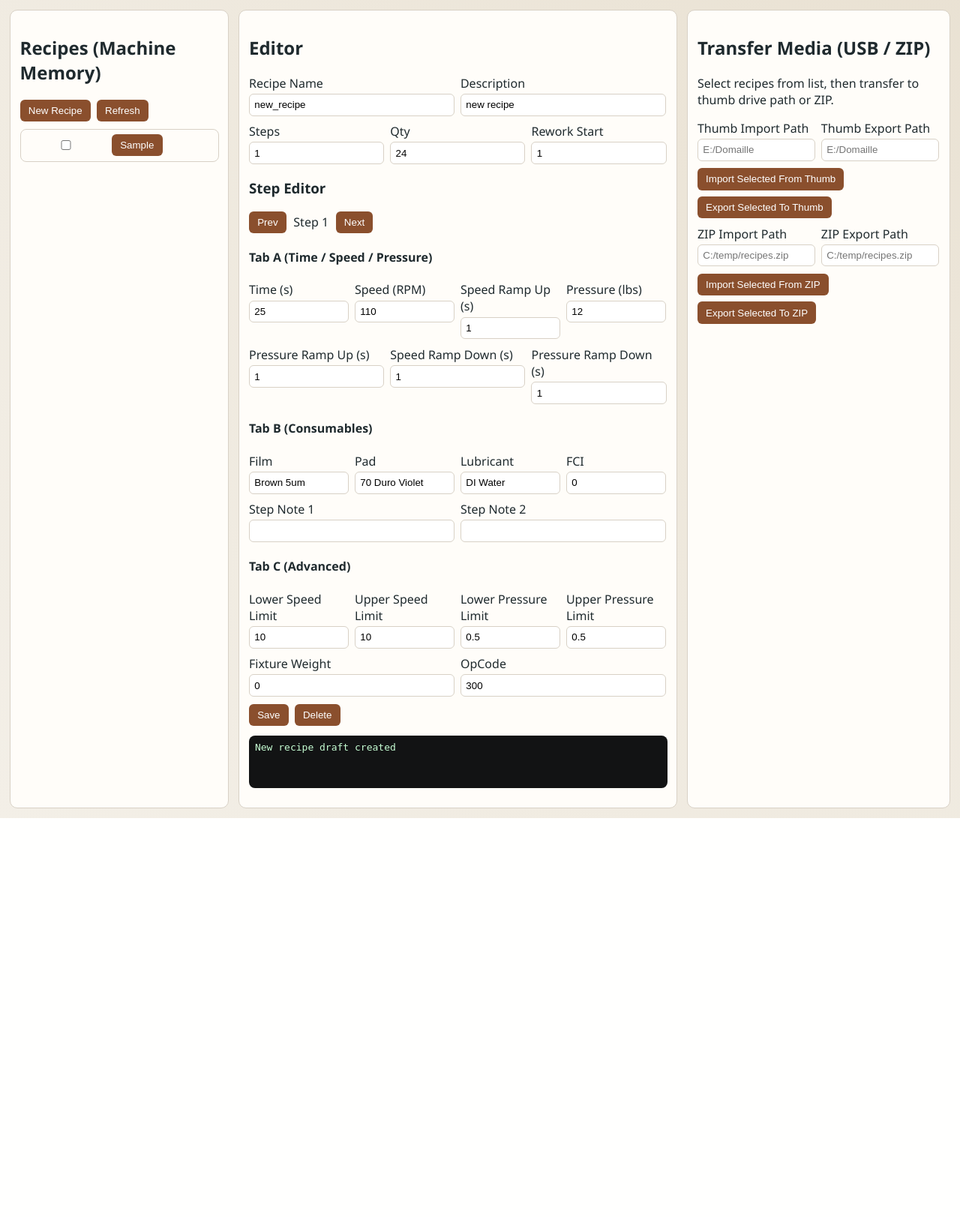
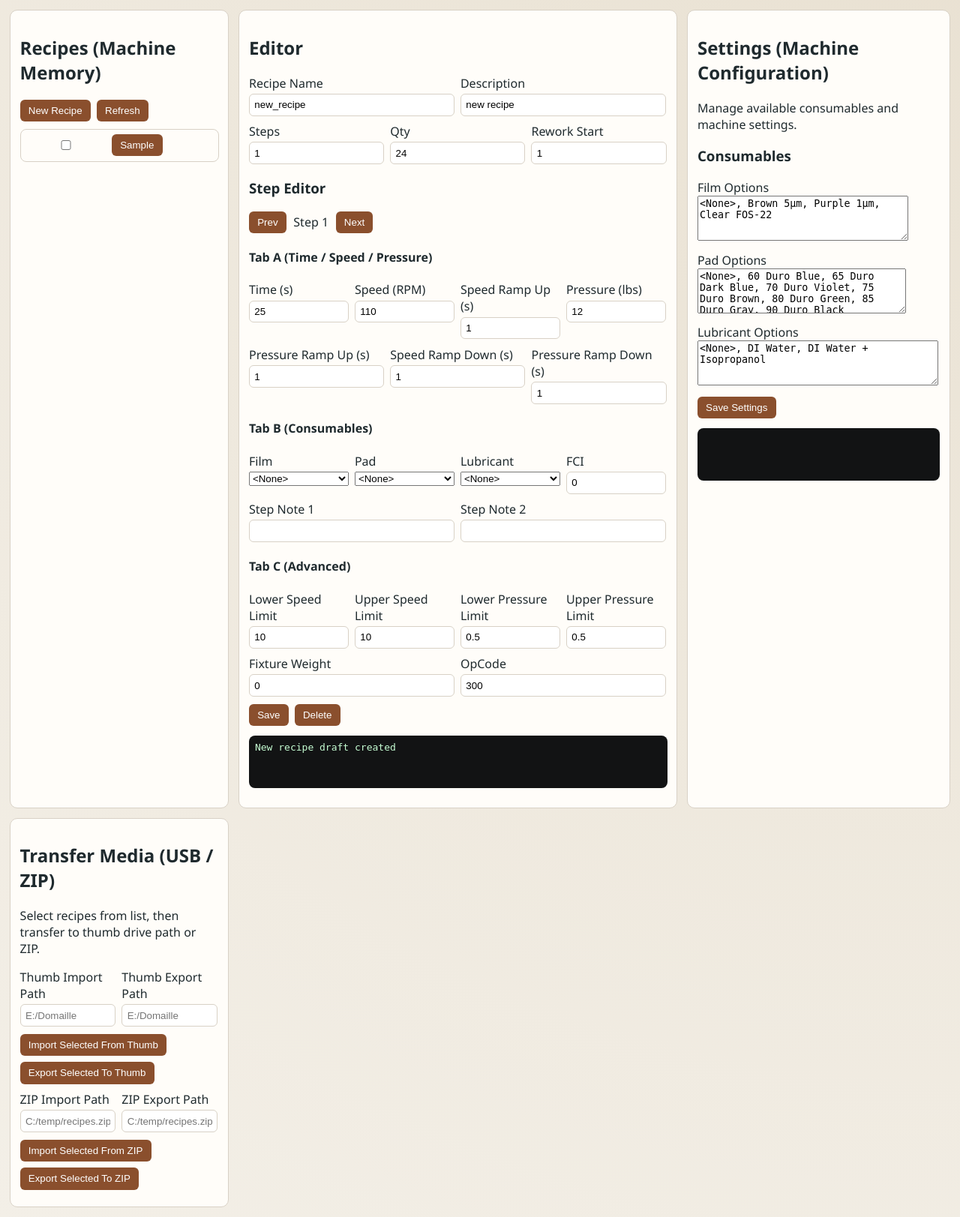
Before and after one commit to por-dgo/chef-domaille, a Flask app: page / in a window 1280 px wide. Shown: the part 90-1713 px from the top of the page at 75% size. Before the commit the page ends 1181 px from the top, so only its background shows below. Run offline with Flask 3, Linux system fonts and the light colour scheme.

Commit message:
feat: add consumables management and settings editor
- Create recipe_settings.py to parse/write Settings.txt in CSV format
- Update bootstrap to create proper Settings.txt with consumable options
- Add API endpoints for getting/updating settings and consumables
- Replace Film/Pad/Lubricant text inputs with dropdown selects
- Add Settings panel to UI with consumable editor
- Load consumables on page init and sync dropdowns

```diff
--- a/app.py
+++ b/app.py
@@ -8,6 +8,7 @@
 from flask import Flask, jsonify, render_template, request
 
 from recipe_store import RecipeBundle, RecipeStore
+from recipe_settings import RecipeSettings
 from recipe_validation import PROFILE_5316_5320, validate_bundle
 
 
@@ -110,6 +111,33 @@
     def profile():
         return jsonify(PROFILE_5316_5320)
 
+    @app.get("/api/settings/consumables")
+    def get_consumables():
+        settings = RecipeSettings(store.settings_path)
+        consumables = settings.get_consumables()
+        return jsonify(consumables)
+
+    @app.put("/api/settings/consumables")
+    def update_consumables():
+        payload = request.get_json(force=True)
+        settings = RecipeSettings(store.settings_path)
+        # payload should be like: {"Film": [...], "Pad": [...], "Lubricant": [...]}
+        settings.set_consumables(payload)
+        return jsonify({"ok": True})
+
+    @app.get("/api/settings")
+    def get_settings():
+        settings = RecipeSettings(store.settings_path)
+        all_settings = settings.read_settings()
+        return jsonify(all_settings)
+
+    @app.put("/api/settings")
+    def update_settings():
+        payload = request.get_json(force=True)
+        settings = RecipeSettings(store.settings_path)
+        settings.write_settings(payload)
+        return jsonify({"ok": True})
+
     return app
 
 
--- /dev/null
+++ b/recipe_settings.py
@@ -0,0 +1,54 @@
+"""Settings management for consumables and machine configuration."""
+
+from __future__ import annotations
+
+from pathlib import Path
+from typing import Iterator
+
+
+class RecipeSettings:
+    """Parse and manage Domaille Settings.txt (CSV format with consumable options)."""
+
+    def __init__(self, settings_path: Path | str):
+        self.path = Path(settings_path)
+
+    def read_settings(self) -> dict[str, list[str]]:
+        """
+        Parse Settings.txt and return a dict of consumable/config categories.
+        Format: "CategoryName,option1,option2,..."
+        """
+        if not self.path.exists():
+            return {}
+
+        settings = {}
+        for line in self.path.read_text(encoding="utf-8").strip().split("\n"):
+            line = line.strip()
+            if not line:
+                continue
+            parts = [p.strip() for p in line.split(",")]
+            key = parts[0]
+            values = parts[1:] if len(parts) > 1 else []
+            settings[key] = values
+        return settings
+
+    def write_settings(self, settings: dict[str, list[str]]) -> None:
+        """Write settings dict to Settings.txt in CSV format."""
+        self.path.parent.mkdir(parents=True, exist_ok=True)
+        lines = []
+        for key, values in settings.items():
+            csv_line = ",".join([key] + values)
+            lines.append(csv_line)
+        self.path.write_text("\n".join(lines) + "\n", encoding="utf-8")
+
+    def get_consumables(self) -> dict[str, list[str]]:
+        """Return only consumable categories (Film, Pad, Lubricant)."""
+        all_settings = self.read_settings()
+        return {k: v for k, v in all_settings.items() if k in ("Film", "Pad", "Lubricant")}
+
+    def set_consumables(self, consumables: dict[str, list[str]]) -> None:
+        """Update consumable options (Film, Pad, Lubricant) while preserving other settings."""
+        settings = self.read_settings()
+        for key in ("Film", "Pad", "Lubricant"):
+            if key in consumables:
+                settings[key] = consumables[key]
+        self.write_settings(settings)
--- a/recipe_store.py
+++ b/recipe_store.py
@@ -9,6 +9,7 @@
 from zipfile import ZIP_DEFLATED, ZipFile
 
 from recipe_io import get_recipe_path, get_step_path, read_recipe, read_step, write_recipe, write_step
+from recipe_settings import RecipeSettings
 
 
 APP_NAME = "Chef Domaille"
@@ -83,15 +84,17 @@
 
         self._bootstrapping = True
         try:
-            # Create default Settings.txt
+            # Create default Settings.txt with CSV format
             if not self.settings_path.exists():
-                settings_content = "\n".join([
-                    "strMachineProfile := 5316",
-                    "strLanguage := English",
-                    "strDefaultUnit := Inches",
-                    "",
-                ])
-                self.settings_path.write_text(settings_content, encoding="utf-8")
+                defaults = {
+                    "Max Quantity": ["72"],
+                    "Film": ["<None>", "Brown 5µm", "Purple 1µm", "Clear FOS-22"],
+                    "Pad": ["<None>", "60 Duro Blue", "65 Duro Dark Blue", "70 Duro Violet",
+                            "75 Duro Brown", "80 Duro Green", "85 Duro Gray", "90 Duro Black"],
+                    "Lubricant": ["<None>", "DI Water", "DI Water + Isopropanol"],
+                }
+                settings = RecipeSettings(self.settings_path)
+                settings.write_settings(defaults)
 
             # Create default "Sample" recipe (use internal save to avoid re-bootstrapping)
             sample_recipe = RecipeBundle(
@@ -135,9 +138,9 @@
                         "rRecipeStepUpperPressureLimit": "14",
                         "rRecipeStepFixtureWeight": "2.5",
                         "intRecipeStepOpCode": "310",
-                        "strRecipeStepFilm": "Red 1µm",
+                        "strRecipeStepFilm": "Purple 1µm",
                         "strRecipeStepLubricant": "DI Water + Isopropanol",
-                        "strRecipeStepPad": "90 Duro White",
+                        "strRecipeStepPad": "90 Duro Black",
                         "rRecipeStepSpeedRampDn": "1",
                         "rRecipeStepPressureRampDn": "1",
                     },
--- a/static/app.js
+++ b/static/app.js
@@ -4,12 +4,20 @@
   bundle: null,
   currentStepIndex: 0,
   selectedForTransfer: new Set(),
+  consumables: { Film: [], Pad: [], Lubricant: [] },
 };
 
 function el(id) { return document.getElementById(id); }
 
 function status(msg, isError = false) {
   const box = el("statusBox");
+  box.textContent = msg;
+  box.style.color = isError ? "#ff9e9e" : "#c7ffd4";
+}
+
+function settingsStatus(msg, isError = false) {
+  const box = el("settingsStatusBox");
+  if (!box) return;
   box.textContent = msg;
   box.style.color = isError ? "#ff9e9e" : "#c7ffd4";
 }
@@ -23,6 +31,54 @@
   const data = await res.json();
   if (!res.ok) throw new Error((data.errors || ["request failed"]).join("; "));
   return data;
+}
+
+async function loadConsumables() {
+  try {
+    const data = await api("/api/settings/consumables");
+    state.consumables = data;
+    populateSelectDropdowns();
+    loadSettingsEditor();
+  } catch (e) {
+    console.error("Failed to load consumables:", e);
+  }
+}
+
+function populateSelectDropdowns() {
+  for (const [category, options] of Object.entries(state.consumables)) {
+    const selectId = `step${category}`;
+    const select = el(selectId);
+    if (!select) continue;
+    select.innerHTML = "";
+    for (const opt of options) {
+      const option = document.createElement("option");
+      option.value = opt;
+      option.textContent = opt;
+      select.appendChild(option);
+    }
+  }
+}
+
+function loadSettingsEditor() {
+  el("filmOptions").value = (state.consumables.Film || []).join(", ");
+  el("padOptions").value = (state.consumables.Pad || []).join(", ");
+  el("lubricantOptions").value = (state.consumables.Lubricant || []).join(", ");
+}
+
+async function saveSettings() {
+  try {
+    const consumables = {
+      Film: el("filmOptions").value.split(",").map(s => s.trim()).filter(s => s),
+      Pad: el("padOptions").value.split(",").map(s => s.trim()).filter(s => s),
+      Lubricant: el("lubricantOptions").value.split(",").map(s => s.trim()).filter(s => s),
+    };
+    await api("/api/settings/consumables", "PUT", consumables);
+    state.consumables = consumables;
+    populateSelectDropdowns();
+    settingsStatus("Settings saved!");
+  } catch (e) {
+    settingsStatus(e.message, true);
+  }
 }
 
 function defaultStep() {
@@ -271,8 +327,14 @@
       selected_recipes: selectedRecipes(),
     }).catch(e => status(e.message, true));
   });
+
+  const saveSettingsBtn = el("saveSettingsBtn");
+  if (saveSettingsBtn) {
+    saveSettingsBtn.addEventListener("click", () => saveSettings().catch(e => settingsStatus(e.message, true)));
+  }
 }
 
 wireEvents();
+loadConsumables().catch(e => settingsStatus(e.message, true));
 refreshRecipes().catch(e => status(e.message, true));
 newRecipe();
--- a/templates/index.html
+++ b/templates/index.html
@@ -56,9 +56,9 @@
 
       <h4>Tab B (Consumables)</h4>
       <div class="row grid4">
-        <label>Film<input id="stepFilm"></label>
-        <label>Pad<input id="stepPad"></label>
-        <label>Lubricant<input id="stepLubricant"></label>
+        <label>Film<select id="stepFilm"></select></label>
+        <label>Pad<select id="stepPad"></select></label>
+        <label>Lubricant<select id="stepLubricant"></select></label>
         <label>FCI<input id="stepFCI" type="number" min="0" max="99"></label>
       </div>
       <div class="row grid2">
@@ -83,6 +83,32 @@
         <button id="deleteBtn">Delete</button>
       </div>
       <pre id="statusBox" class="status"></pre>
+    </section>
+
+    <section class="panel">
+      <h2>Settings (Machine Configuration)</h2>
+      <p>Manage available consumables and machine settings.</p>
+
+      <h3>Consumables</h3>
+      <div class="row">
+        <label>Film Options
+          <textarea id="filmOptions" placeholder="Enter comma-separated values" style="width: 100%; height: 60px;"></textarea>
+        </label>
+      </div>
+      <div class="row">
+        <label>Pad Options
+          <textarea id="padOptions" placeholder="Enter comma-separated values" style="width: 100%; height: 60px;"></textarea>
+        </label>
+      </div>
+      <div class="row">
+        <label>Lubricant Options
+          <textarea id="lubricantOptions" placeholder="Enter comma-separated values" style="width: 100%; height: 60px;"></textarea>
+        </label>
+      </div>
+      <div class="row">
+        <button id="saveSettingsBtn">Save Settings</button>
+      </div>
+      <pre id="settingsStatusBox" class="status"></pre>
     </section>
 
     <section class="panel">
```
